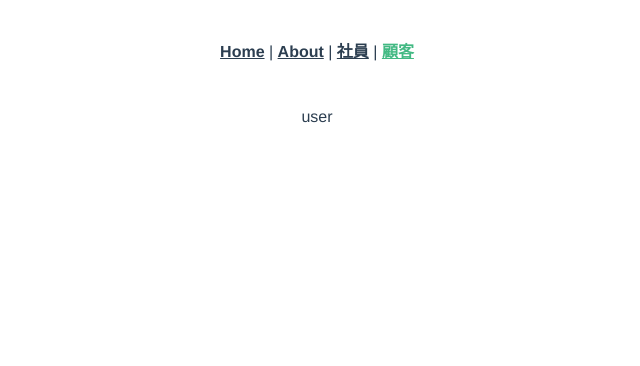
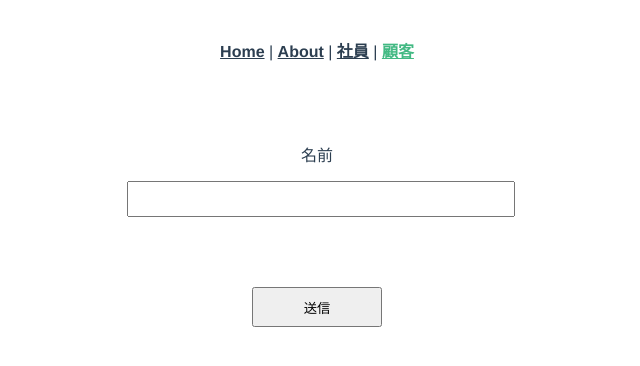
Before and after one commit to maki-kamada/UserStaffEditScreen, a Vue app: page /user in a window 1280 px wide. Shown: the top 366 px of the page, without its empty margins (323-963 px from the left). Built offline with nearby package versions, Linux system fonts and the light colour scheme.

Commit message:
バリデーションチェック (#1)
バリデーションチェックの作成

```diff
--- a/src/views/User.vue
+++ b/src/views/User.vue
@@ -1,3 +1,81 @@
 <template>
-    <p>user</p>
+<div class="container">
+    <!-- <div id="app"> -->
+    <form>
+        <!-- 会社名フォーム -->
+        <div class="container">
+            <div>
+                <label for="name">名前</label>
+                <input type="text" v-model="name">
+                <span>{{ errors.name }}</span>
+            </div>
+        </div>
+    </form>
+    <!-- </div> -->
+    <div class="register">
+        <button type="button" :disabled="isDisabled">送信</button>
+    </div>
+</div>
 </template>
+
+
+
+<script>
+
+export default {
+    data() {
+        return {
+            name: '',
+            errors: {}
+        }
+    },
+    computed: {
+        isDisabled() {
+            return Object.keys(this.errors).length > 0 ? true : false
+        }
+    },
+    watch: {
+        name(name) {
+            if (name) {
+                this.$delete(this.errors, 'name')
+            } else {
+                this.$set(this.errors, "name", '必須入力項目です。')
+            }
+        }
+    }
+};
+</script>
+
+
+
+<style scoped>
+.container {
+    width: 380px;
+    margin: 50px auto;
+  }
+  label {
+    display: block;
+    margin: 15px 0px;
+  }
+  input {
+    width: 100%;
+    height: 30px;
+    font-size: 20px;
+  }
+  button {
+    width: 130px;
+    height: 40px;
+  }
+  .register {
+    width: 100%;
+    text-align: center;
+    margin: 50px 0;
+  }
+  span {
+    height: 20px;
+    font-size: 14px;
+    color: red;
+    width: 90%;
+    display: block;
+  }
+</style>
```
